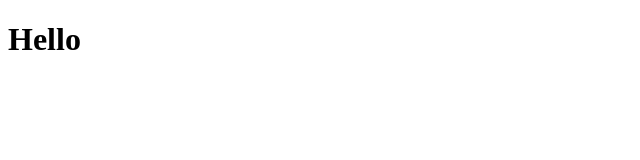
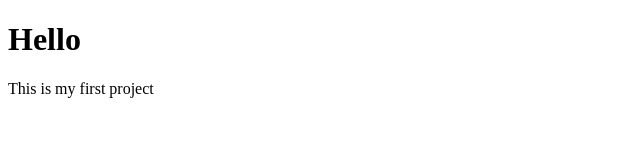
Before and after one commit to linamerai/Myproject, a plain HTML site: page index.html in a window 1280 px wide. Shown: the whole page, without its empty margins (0-640 px from the left). Drawn offline with Linux system fonts and the light colour scheme.

Commit message:
Update index.html

```diff
--- a/index.html
+++ b/index.html
@@ -7,5 +7,6 @@
 </head>
 <body>
     <h1>Hello</h1>
+    <p>This is my first project</p>
 </body>
 </html>
```
